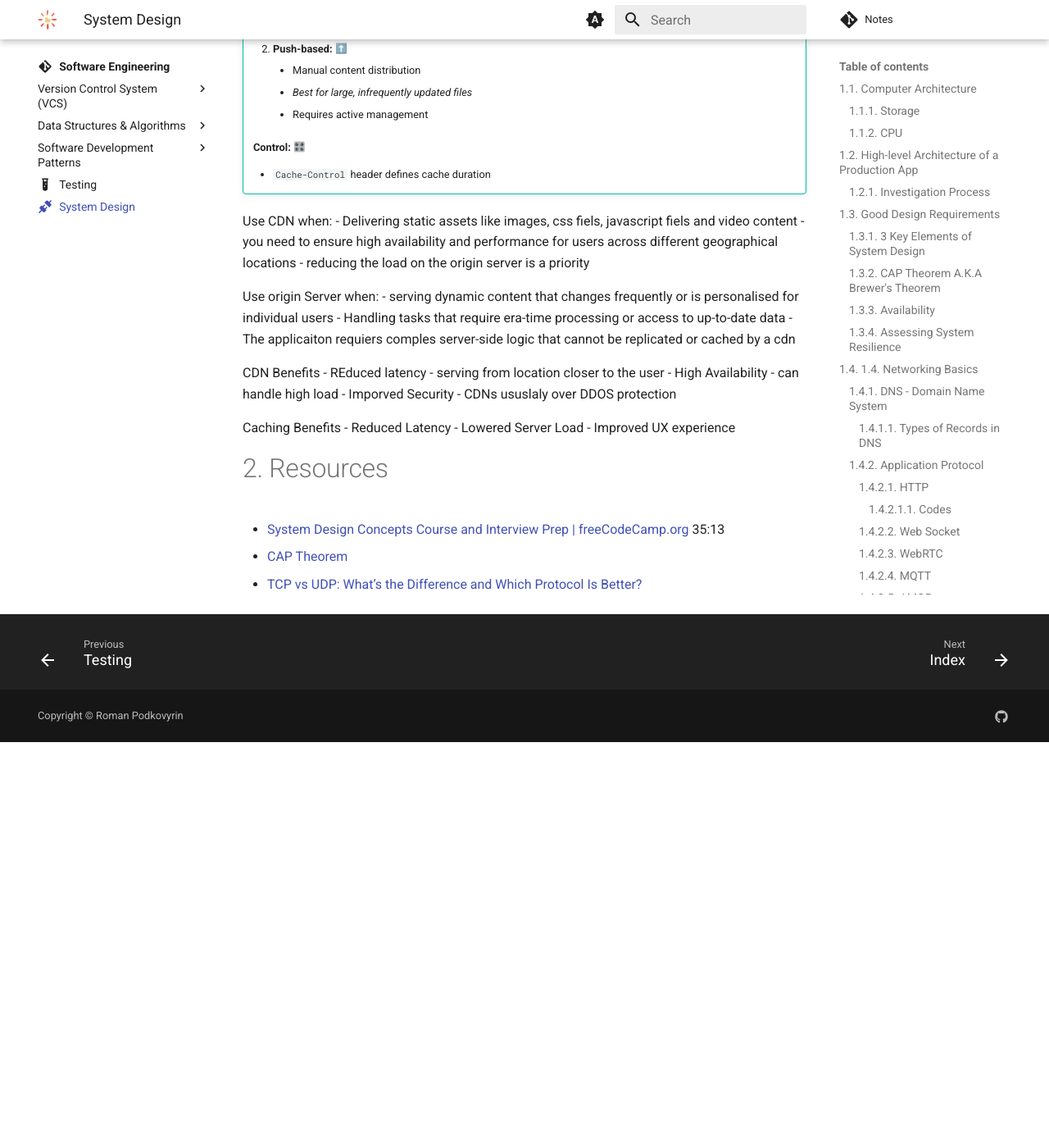
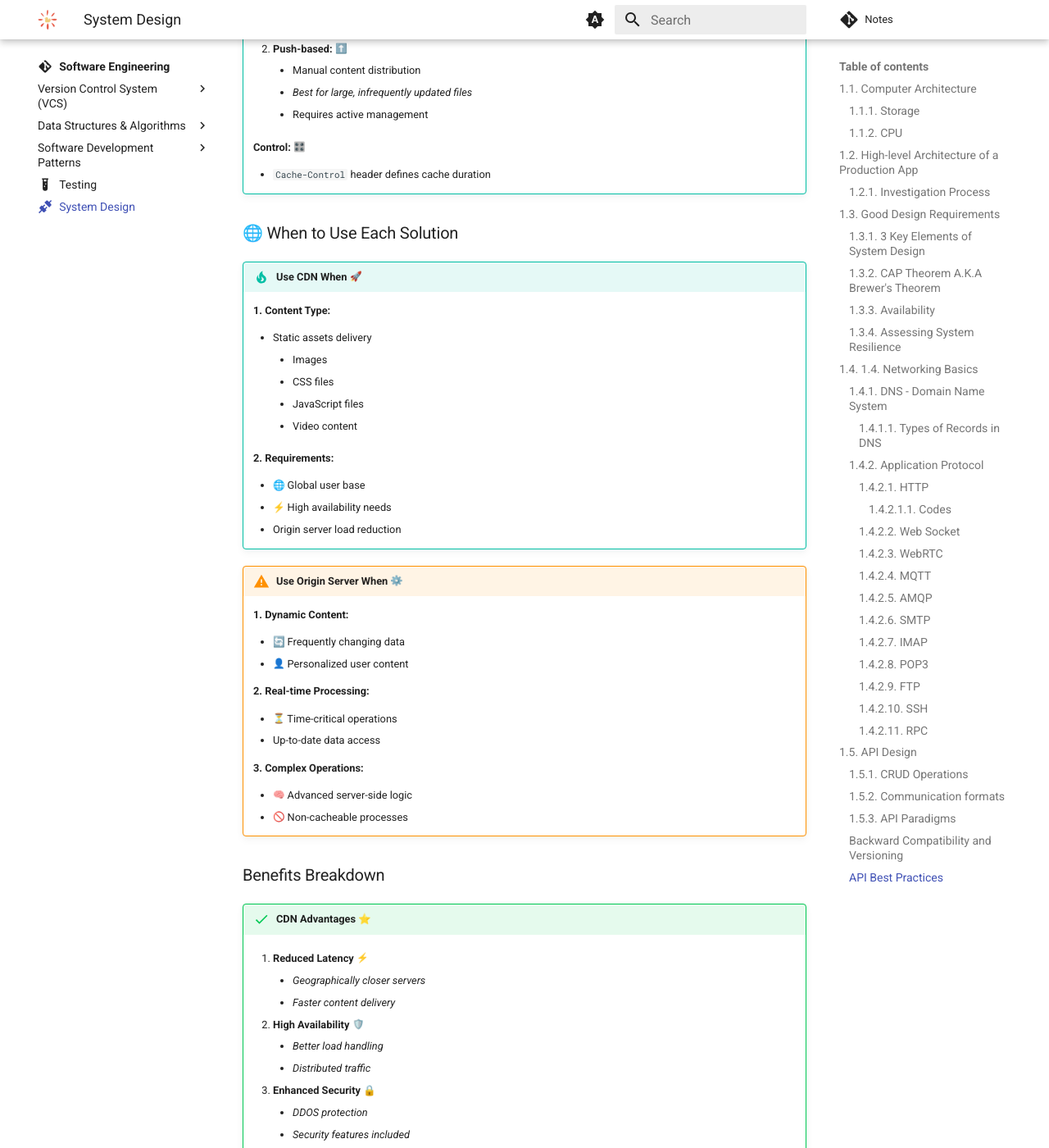
Before and after one commit to RomanPodkovyrin/Notes, an MkDocs documentation site: the page built from docs/architecture/system-design/system-design.md, in a window 1280 px wide and 1400 px high, scrolled down 20297 px. Shown: the whole window at 82% size. Built offline with MkDocs 1.6.1 and Material for MkDocs 9.7.7, drawn with Linux system fonts in a browser that asks for light colours; emoji names are drawn with the system emoji font; comment, search, counter and statistics services are not loaded; before the commit the page ends 21202 px from its top, so only the background shows below that; some of the changed text lies outside the part shown.

Commit message:
formatting

```diff
--- a/docs/architecture/system-design/system-design.md
+++ b/docs/architecture/system-design/system-design.md
@@ -612,26 +612,66 @@ To ensure redesigns or changes don't break existing functionality, implement ver
 
     - `Cache-Control` header defines cache duration
 
-Use CDN when:
-- Delivering static assets like images, css fiels, javascript fiels and video content
-- you need to ensure high availability and performance for users across different geographical locations
-- reducing the load on the origin server is a priority
+### 🌐 When to Use Each Solution
 
-Use origin Server when:
-- serving dynamic content that changes frequently or is personalised for individual users
-- Handling tasks that require era-time processing or access to up-to-date data
-- The applicaiton requiers comples server-side logic that cannot be replicated or cached by a cdn
+!!! tip "Use CDN When :rocket:"
+    **1. Content Type:**
 
-CDN Benefits
-- REduced latency - serving from location closer to the user
-- High Availability - can handle high load
-- Imporved Security - CDNs ususlaly over DDOS protection
+    - Static assets delivery
+        - Images
+        - CSS files
+        - JavaScript files
+        - Video content
 
-Caching Benefits
-- Reduced Latency
-- Lowered Server Load
-- Improved UX experience
+    **2. Requirements:**
 
+    - :globe_with_meridians: Global user base
+    - :zap: High availability needs
+    - Origin server load reduction
+
+!!! warning "Use Origin Server When :gear:"
+    **1. Dynamic Content:**
+
+    - :arrows_counterclockwise: Frequently changing data
+    - :bust_in_silhouette: Personalized user content
+
+    **2. Real-time Processing:**
+
+    - :hourglass_flowing_sand: Time-critical operations
+    - Up-to-date data access
+
+    **3. Complex Operations:**
+
+    - :brain: Advanced server-side logic
+    - :no_entry_sign: Non-cacheable processes
+
+### Benefits Breakdown
+
+!!! success "CDN Advantages :star:"
+    1. **Reduced Latency** :zap:
+        - *Geographically closer servers*
+        - *Faster content delivery*
+
+    2. **High Availability** :shield:
+        - *Better load handling*
+        - *Distributed traffic*
+
+    3. **Enhanced Security** :lock:
+        - *DDOS protection*
+        - *Security features included*
+
+!!! success "Caching Advantages :sparkles:"
+    1. **Reduced Latency** :fast_forward:
+        - *Quick data access*
+        - *Faster response times*
+
+    2. **Server Optimization**
+        - *Lower resource usage*
+        - *Reduced database load*
+
+    3. **Better UX** :star2:
+        - *Faster page loads*
+        - *Smoother interactions*
 
 # 2. Resources
 
```
